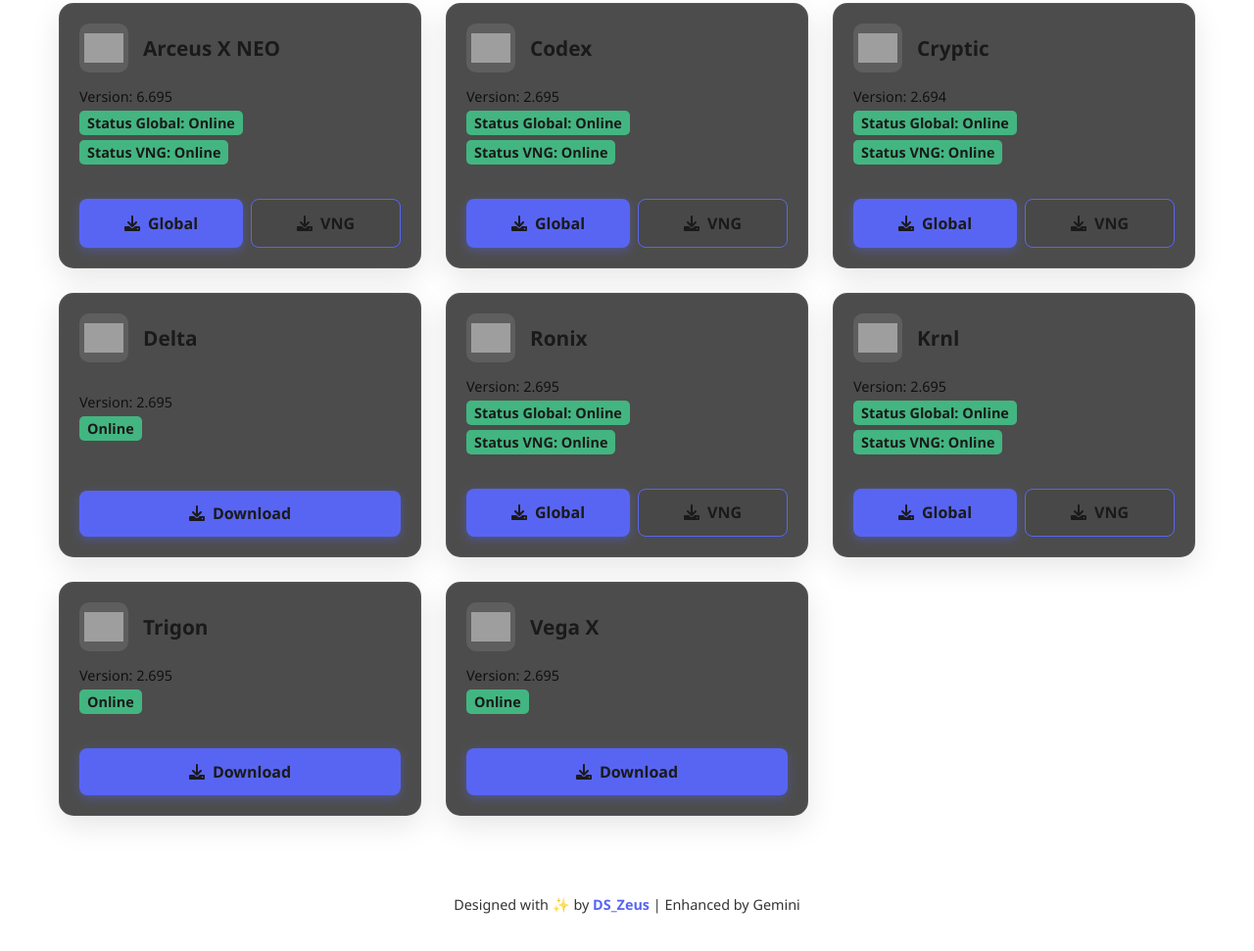
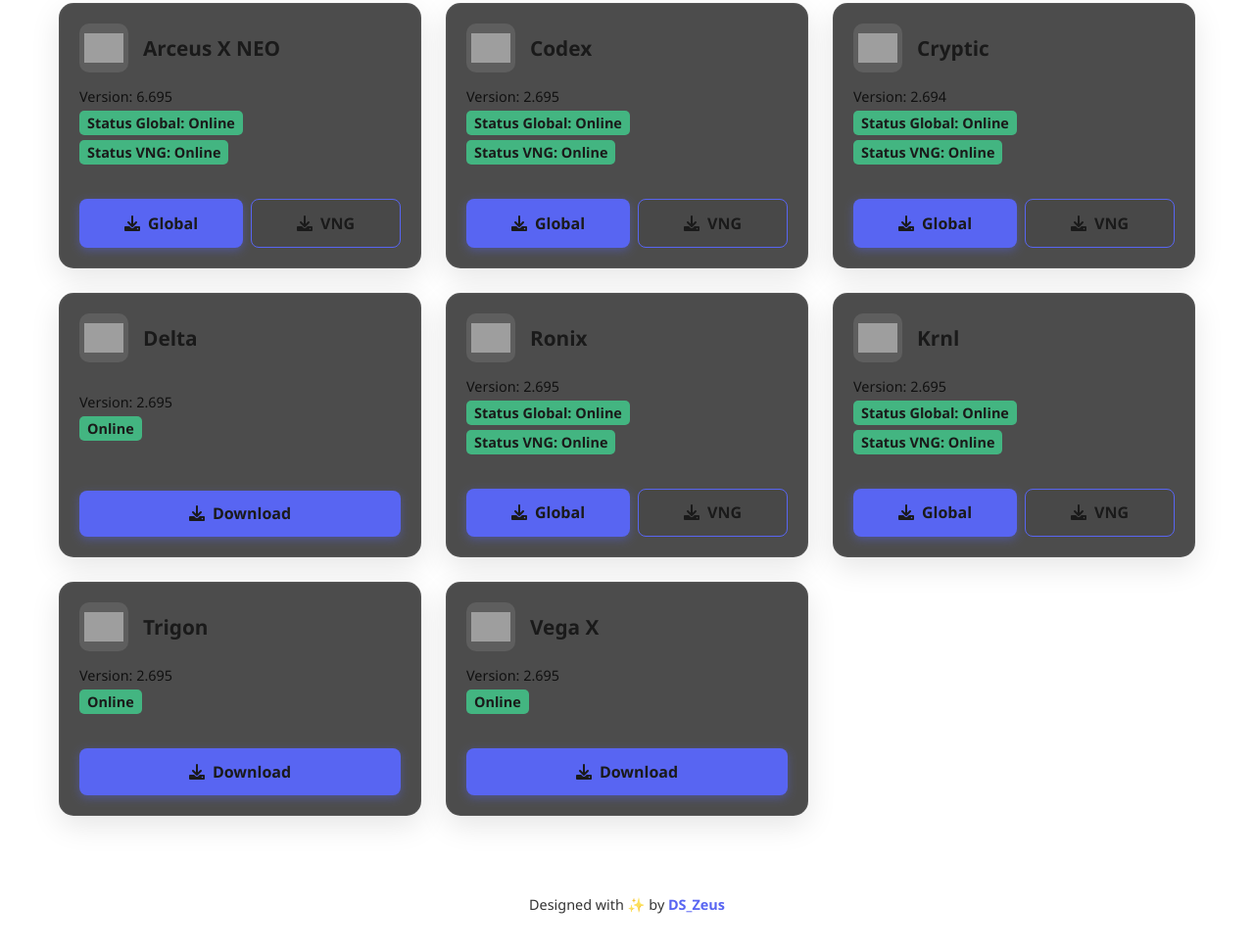
Before and after one commit to ugphone839/Executors, a plain HTML site: page index.html in a window 1280 px wide. Shown: the part 1863-2834 px from the top of the page at 98% size. Drawn offline with Linux system fonts and the light colour scheme; grey boxes are pictures that could not be loaded.

Commit message:
Update index.html

```diff
--- a/index.html
+++ b/index.html
@@ -66,7 +66,7 @@
         </main>
 
         <footer>
-            <p>Designed with ✨ by <span class="footer-credit">DS_Zeus</span> | Enhanced by Gemini</p>
+            <p>Designed with ✨ by <span class="footer-credit">DS_Zeus</p>
         </footer>
     </div>
 
```
